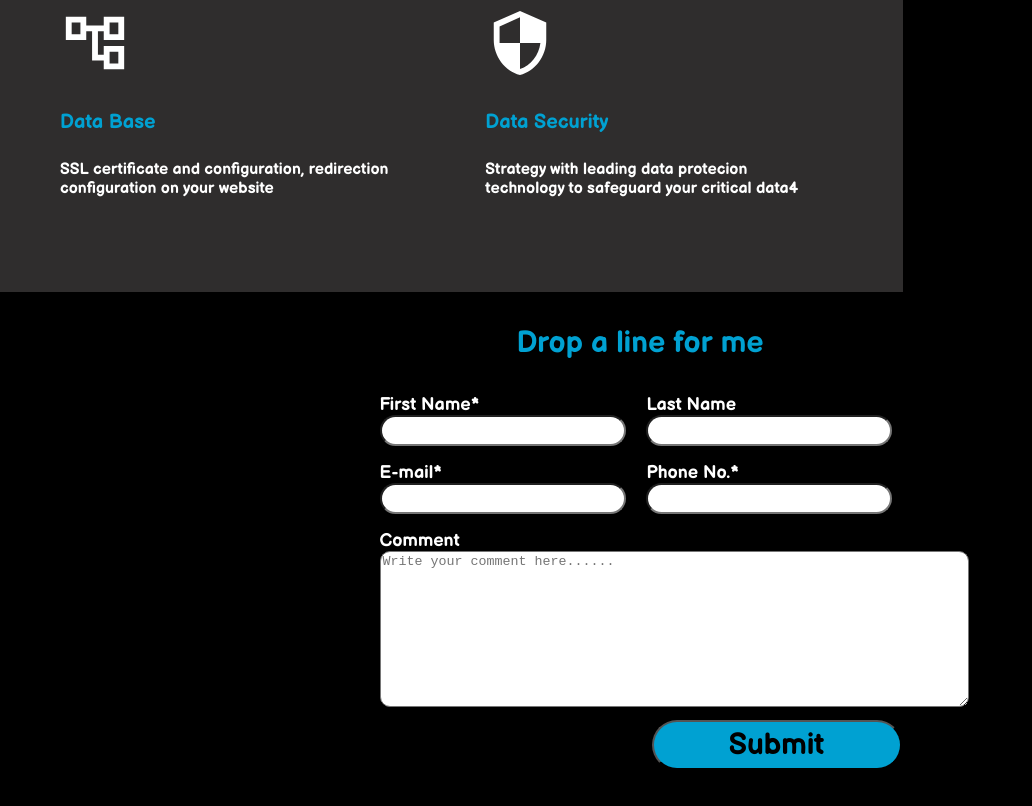
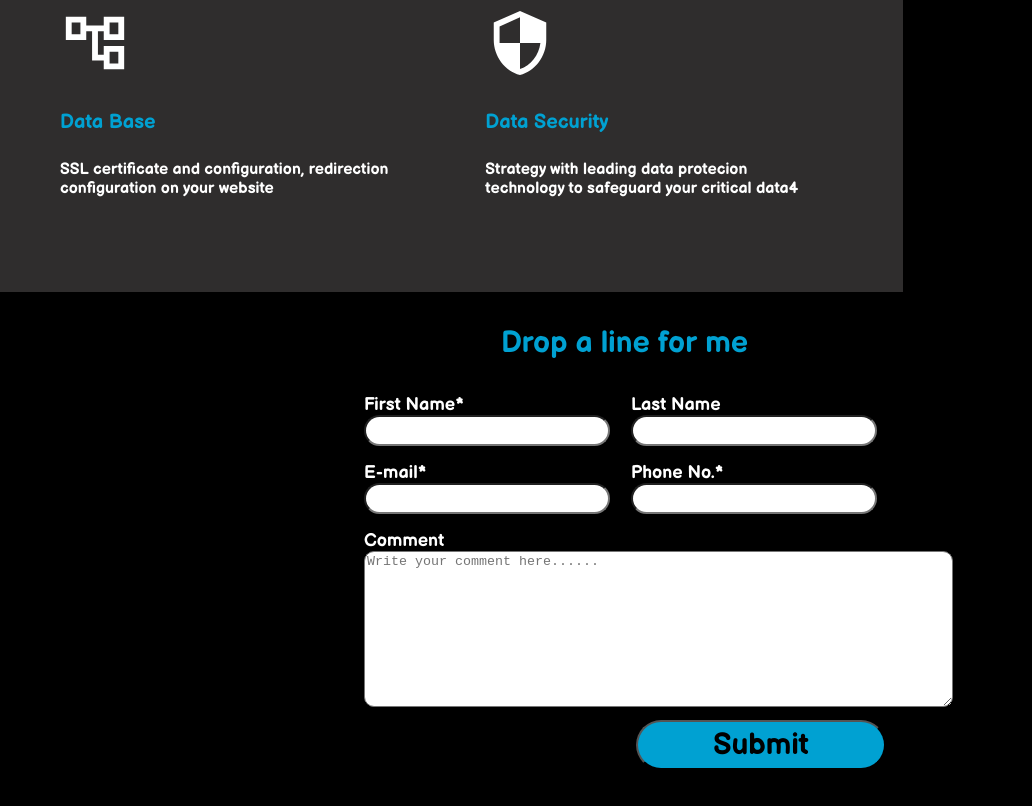
Before and after one commit to huzaifarehan/huzaifarehan.github.io, a plain HTML site: page index.html in a window 1280 px wide. Shown: the part 1736-2542 px from the top of the page, without its empty margins (0-1032 px from the left). Drawn offline with Linux system fonts and the light colour scheme.

Commit message:
Update style.css

```diff
--- a/style.css
+++ b/style.css
@@ -227,12 +227,12 @@
 
         .footer {
             /* border: 2px solid red; */
-            /* position: absolute; */
-            /* right: 200px; */
+            position: absolute;
+            right: 200px;
             width: 895px;
             height: 600px;
-            display: block;
-            margin: auto;
+            /* display: block;
+            margin: auto; */
         }
 
         #form {
```
